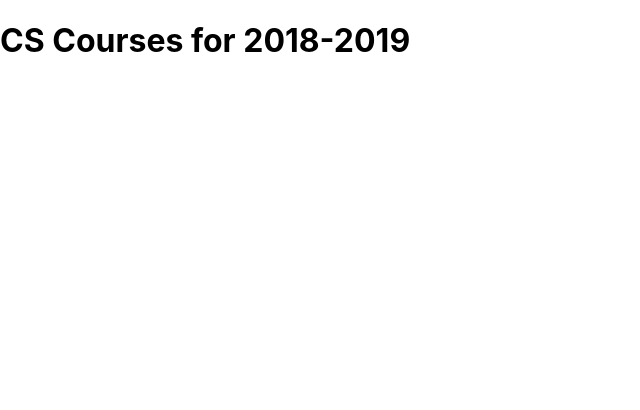
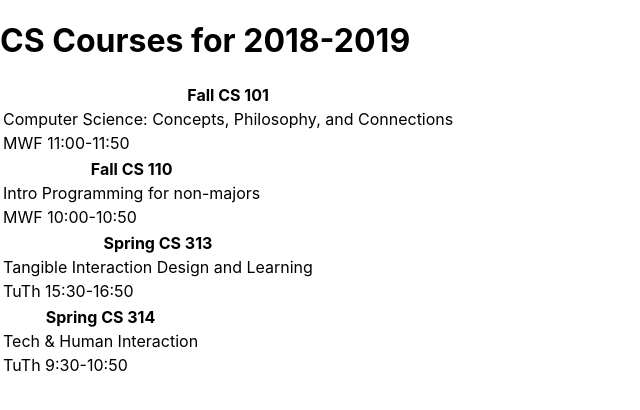
Before and after one commit to jamie7533/course-scheduler, a React (Vite) app: page / in a window 1280 px wide. Shown: the top 410 px of the page, without its empty margins (0-640 px from the left). Built offline with nearby package versions, Linux system fonts and the light colour scheme.

Commit message:
show courses

```diff
--- a/src/App.jsx
+++ b/src/App.jsx
@@ -1,11 +1,41 @@
+import Banner from "./components/Banner.jsx";
+import CourseList from "./components/CourseList.jsx";
+
 const schedule = {
-  title: "CS Courses for 2018-2019"
+  title: "CS Courses for 2018-2019",
+  "courses": {
+    "F101" : {
+      "term": "Fall",
+      "number": "101",
+      "meets" : "MWF 11:00-11:50",
+      "title" : "Computer Science: Concepts, Philosophy, and Connections"
+    },
+    "F110" : {
+      "term": "Fall",
+      "number": "110",
+      "meets" : "MWF 10:00-10:50",
+      "title" : "Intro Programming for non-majors"
+    },
+    "S313" : {
+      "term": "Spring",
+      "number": "313",
+      "meets" : "TuTh 15:30-16:50",
+      "title" : "Tangible Interaction Design and Learning"
+    },
+    "S314" : {
+      "term": "Spring",
+      "number": "314",
+      "meets" : "TuTh 9:30-10:50",
+      "title" : "Tech & Human Interaction"
+    }
+  }
 };
 
 const App = () => {
   return (
     <div>
-      <h1>{schedule.title}</h1>
+      <Banner title={schedule.title} />
+      <CourseList courses={schedule.courses} />
     </div>
   );
 };
--- /dev/null
+++ b/src/components/Banner.jsx
@@ -0,0 +1,7 @@
+const Banner = ({title}) => {
+    return (
+        <h1>{title}</h1>
+    );
+}
+
+export default Banner;
--- /dev/null
+++ b/src/components/CourseList.jsx
@@ -0,0 +1,26 @@
+// "F101" : {
+//     "term": "Fall",
+//     "number": "101",
+//     "meets" : "MWF 11:00-11:50",
+//     "title" : "Computer Science: Concepts, Philosophy, and Connections"
+//   },
+
+const Course = ({course}) => (
+    <table>
+      <tbody>
+        <tr><th>{course.term} CS {course.number}</th></tr>
+        <tr><td>{course.title}</td></tr>
+        <tr><td>{course.meets}</td></tr>
+      </tbody>
+    </table>
+  );
+
+const CourseList = ({courses}) => {
+    return (
+        <div>
+            {Object.entries(courses).map(([id, course]) => <Course key={id} course={course}/>)}
+        </div>
+    );
+};
+
+export default CourseList;
```
